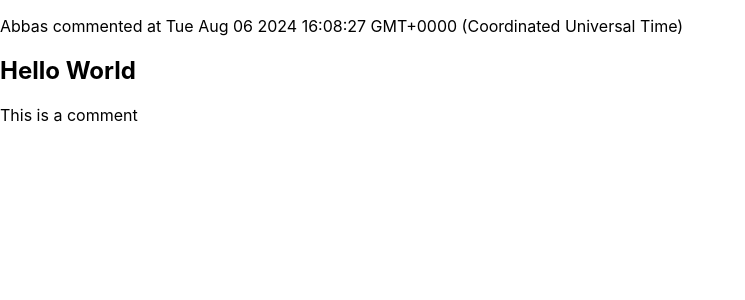
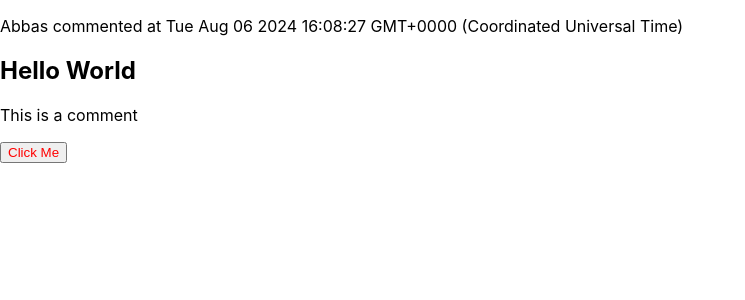
Before and after one commit to abbasg-dev/frontend-expert, a React (Create React App) app in the folder react/test-app/: page / in a window 1280 px wide. Shown: the top 300 px of the page, without its empty margins (0-745 px from the left). Built offline with nearby package versions, Linux system fonts and the light colour scheme.

Commit message:
Event driven programming

```diff
--- a/react/test-app/src/App.js
+++ b/react/test-app/src/App.js
@@ -2,10 +2,13 @@
 
 export default function App() {
   return (
-    <Comment username="Abbas" time={new Date().toString()}>
-      <h1>Hello World</h1>
-      <p>This is a comment</p>
-    </Comment>
+    <>
+      <Comment username="Abbas" time={new Date().toString()}>
+        <h1>Hello World</h1>
+        <p>This is a comment</p>
+      </Comment>
+      <MyButton onClick={handleClick}>Click Me</MyButton>
+    </>
   );
 }
 
@@ -19,3 +22,18 @@
     </section>
   );
 }
+
+function handleClick(event) {
+  console.log(event.nativeEvent);
+}
+
+function MyButton(props) {
+  return (
+    <button
+      {...props}
+      style={{
+        color: "red",
+      }}
+    />
+  );
+}
```
Also changed, not shown: 1 other file (tests, documents, lock files or other folders).
